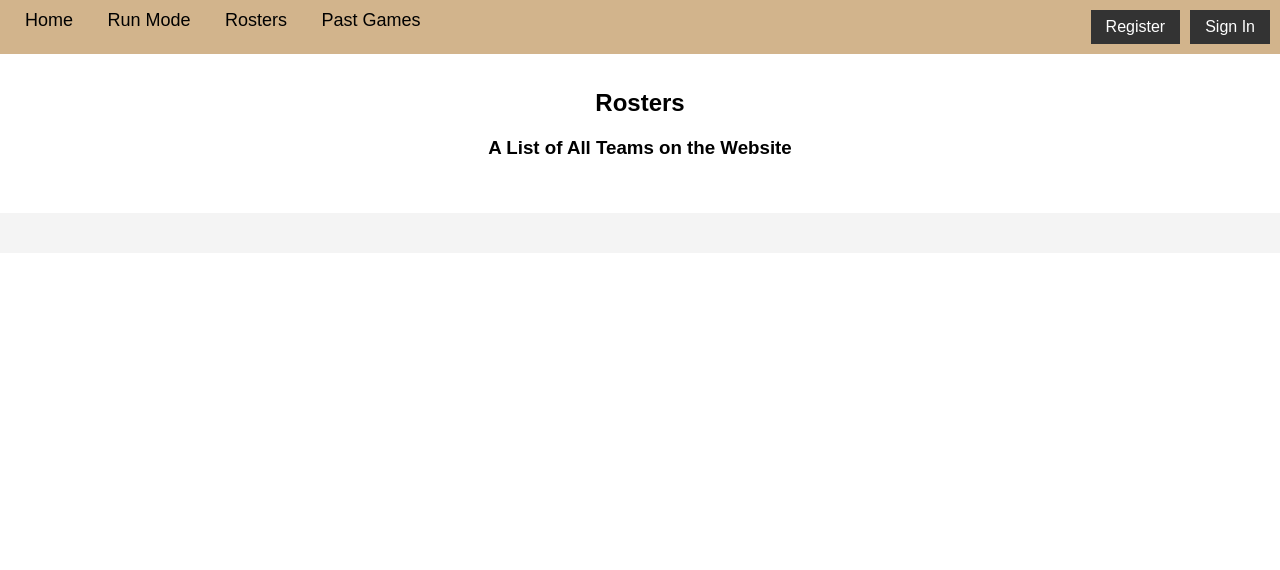
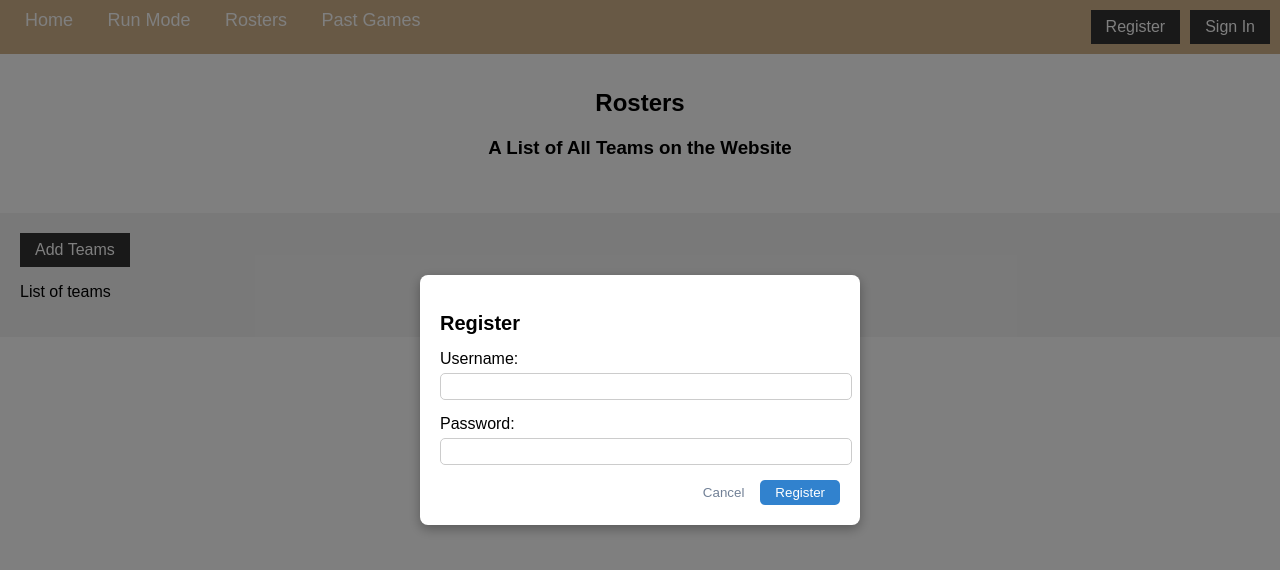
Before and after one commit to RoboRobert/CS499-Group1b, a SvelteKit app: page /rosters in a window 1280 px wide. Both pictures are taken after a click on the button "Register". Shown: the top 570 px of the page. Built offline with nearby package versions, Linux system fonts and the light colour scheme.

Commit message:
Finished up the link bar for the time being. Added the sign in and register pop up. Started on the Rosters page some more added the Add button with the pop up

```diff
--- a/src/app.css
+++ b/src/app.css
@@ -83,3 +83,75 @@
     .buttons button:hover {
         background-color:#6c6b6b;
     }
+
+    /* Modal Styles */
+    .modal-backdrop {
+        position: fixed;
+        inset: 0;
+        background-color: rgba(0, 0, 0, 0.5);
+        display: flex;
+        align-items: center;
+        justify-content: center;
+        z-index: 50;
+    }
+
+    .modal-content {
+        background-color: #fff;
+        border-radius: 8px;
+        padding: 20px;
+        width: 400px;
+        box-shadow: 0 4px 12px rgba(0, 0, 0, 0.3);
+    }
+
+    .modal-content h2 {
+        font-size: 20px;
+        margin-bottom: 15px;
+    }
+
+    .form-group {
+        margin-bottom: 15px;
+    }
+
+    .form-group label {
+        display: block;
+        margin-bottom: 5px;
+    }
+
+    .form-group input {
+        width: 100%;
+        padding: 5px;
+        border: 1px solid #ccc;
+        border-radius: 5px;
+    }
+
+    .modal-actions {
+        display: flex;
+        justify-content: flex-end;
+        gap: 10px;
+    }
+
+    .cancel-button {
+        background-color: transparent;
+        border: none;
+        color: #718096;
+        cursor: pointer;
+        transition: color 0.2s;
+    }
+
+    .cancel-button:hover {
+        color: #4a5568;
+    }
+
+    .sign-in-button {
+        background-color: #3182ce;
+        color: #fff;
+        border: none;
+        padding: 5px 15px;
+        border-radius: 5px;
+        cursor: pointer;
+        transition: background-color 0.2s;
+    }
+
+    .sign-in-button:hover {
+        background-color: #2b6cb0;
+    }
--- a/src/routes/+layout.svelte
+++ b/src/routes/+layout.svelte
@@ -1,5 +1,20 @@
 <script>
     import "../app.css"
+
+    // State to control modal visibility
+    let showSignInModal = false;
+    let showRegModal = false;
+
+    // Function to open the Sign in modal
+    const openSignInModal = () => (showSignInModal = true);
+    // Function to close the Sign in modal
+    const closeSignInModal = () => (showSignInModal = false);
+
+    // Function to open the Register modal
+    const openRegModal = () => (showRegModal = true);
+    // Function to close the Register modal
+    const closeRegModal = () => (showRegModal = false);
+
 </script>
 
 <nav>
@@ -12,10 +27,58 @@
 
     </div>
     <div class ="buttons">
-        <button type= "button">Register</button>
-        <button type= "button">Sign In</button>
+        <button on:click={openRegModal} type= "button">Register</button>
+        <button on:click={openSignInModal} type= "button">Sign In</button>
     </div>
 </nav>
 
 
+<!-- Modal Backdrop -->
+{#if showSignInModal}
+<div class="modal-backdrop">
+  <!-- Modal Content -->
+  <div class="modal-content">
+    <h2>Sign In</h2>
+    <form>
+      <div class="form-group">
+        <label for="username">Username:</label>
+        <input type="text" id="username" required>
+      </div>
+      <div class="form-group">
+        <label for="password">Password:</label>
+        <input type="password" id="password" required>
+      </div>
+      <div class="modal-actions">
+        <button type="button" on:click={closeSignInModal} class="cancel-button">Cancel</button>
+        <button type="submit" class="sign-in-button">Sign In</button>
+      </div>
+    </form>
+  </div>
+</div>
+{/if}
+
+{#if showRegModal}
+<div class="modal-backdrop">
+  <!-- Modal Content -->
+  <div class="modal-content">
+    <h2>Register</h2>
+    <form>
+      <div class="form-group">
+        <label for="username">Username:</label>
+        <input type="text" id="username" required>
+      </div>
+      <div class="form-group">
+        <label for="password">Password:</label>
+        <input type="password" id="password" required>
+      </div>
+      <div class="modal-actions">
+        <button type="button" on:click={closeRegModal} class="cancel-button">Cancel</button>
+        <button type="submit" class="sign-in-button">Register</button>
+      </div>
+    </form>
+  </div>
+</div>
+{/if}
+
+
 <slot></slot>
--- a/src/routes/homepage/+page.svelte
+++ b/src/routes/homepage/+page.svelte
@@ -1,20 +1,18 @@
-<head>
+
 <title>Home Page</title>
 <style>
-        a:link {
+    a:link{
+        color:black;
+    }
+    a {
         text-decoration: none;
-            color: black;
+        color:black;
     }
-        a:visited {
-            text-decoration: none;
-            color: black;
-        }
-        a:hover {
-            color: gold;
+    a:hover{
+        color:gold;
     }
 </style>
-</head>
-<body>
+
 <div>
     <section class = "home-dash">
         <h1>SMEGOL</h1>
@@ -45,5 +43,3 @@
         </a>
     </section>
 </div>
-
-</body>
--- a/src/routes/pastgames/+page.svelte
+++ b/src/routes/pastgames/+page.svelte
@@ -1,21 +1,8 @@
 
-<head>
+
 <title>Past Games</title>
-    <style>
-        a:link {
-            text-decoration: none;
-            color: black;
-        }
-        a:visited {
-            text-decoration: none;
-            color: black;
-        }
-        a:hover {
-            color: gold;
-        }
-    </style>
-</head>
-<body>
+
+
 <div>
     <section class= "past-games-dash">
         <h1>Past Games</h1>
@@ -27,4 +14,3 @@
     </section>
 
 </div>
-</body>
--- a/src/routes/rosters/+page.svelte
+++ b/src/routes/rosters/+page.svelte
@@ -1,21 +1,13 @@
+<script>
+    let showAddModal = false
 
-<head>
+    const openAddModal = () => (showAddModal = true);
+    const closeAddModal = () => (showAddModal = false);
+</script>
+
+
 <title>Rosters</title>
-    <style>
-        a:link {
-            text-decoration: none;
-            color: black;
-        }
-        a:visited {
-            text-decoration: none;
-            color: black;
-        }
-        a:hover {
-            color: gold;
-        }
-    </style>
-</head>
-<body>
+
 <div>
     <section class= "rosters-dash">
         <h1>Rosters</h1>
@@ -23,8 +15,39 @@
     </section>
 
     <section class="list-section-1">
+        <div class = "buttons">
+            <button on:click={openAddModal} type="button">Add Teams</button>
+        </div>
+        <div>
+            <p>List of teams</p>
+        </div>
 
     </section>
+</div>
 
+ {#if showAddModal}
+        <div class="modal-backdrop">
+            <!-- Modal Content -->
+            <div class="modal-content">
+                <h2>Sign In</h2>
+                <form>
+                    <div class="form-group">
+                        <label for="team-name">Team Name:</label>
+                        <input type="text" id="team-name" required>
                     </div>
-</body>
+                    <div class="form-group">
+                        <label for="hometown">Hometown:</label>
+                        <input type="text" id="hometown" required>
+                    </div>
+                    <div class="form-group">
+                        <label for="coach-name">Coach:</label>
+                        <input type="text" id="coach-name" required>
+                    </div>
+                    <div class="modal-actions">
+                        <button type="button" on:click={closeAddModal} class="cancel-button">Cancel</button>
+                        <button type="submit" class="sign-in-button">Add</button>
+                    </div>
+                </form>
+            </div>
+        </div>
+    {/if}
```
Lines whose indentation alone changed are shown as unchanged.
